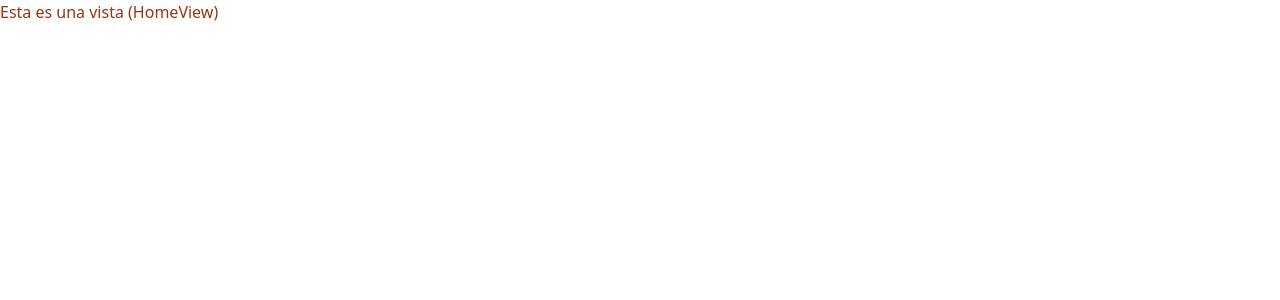
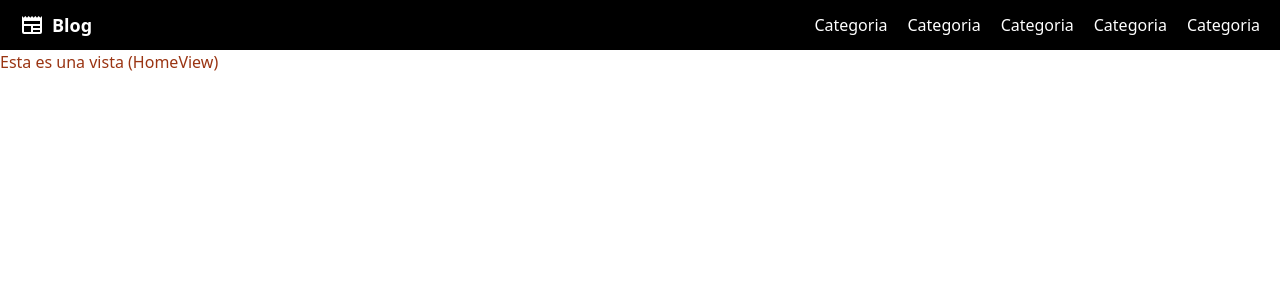
Before and after one commit to Miguel-CaAr/blog-dev, a Vue app: page / in a window 1280 px wide. Shown: the top 300 px of the page. Built offline with nearby package versions, Linux system fonts and the light colour scheme.

Commit message:
03/07/2024
- [x] Navbar
- [x] Login route without navbar with meta data

```diff
--- a/package.json
+++ b/package.json
@@ -9,6 +9,7 @@
     "preview": "vite preview"
   },
   "dependencies": {
+    "@mdi/js": "^7.4.47",
     "naive-ui": "^2.38.2",
     "pinia": "^2.1.7",
     "vue": "^3.4.29",
--- a/src/App.vue
+++ b/src/App.vue
@@ -1,10 +1,23 @@
-<script setup>
-import { RouterView } from 'vue-router'
-</script>
-
 <template>
+  <Navbar v-if="!isLoginOrRegisterRoute" />
   <RouterView />
 </template>
 
-<style scoped>
-</style>
+<script setup>
+// ---------UTILS---------//
+import { computed } from "vue";
+import { RouterView, useRoute } from 'vue-router';
+
+// --------COMPONENTS----------//
+import Navbar from './global/components/Navbar.vue';
+
+// ----------CONFIG----------//
+const route = useRoute();
+
+// ----------FUNCTIONS---------//
+const isLoginOrRegisterRoute = computed(() => route.meta.hideNavbar);
+
+</script>
+
+
+<style scoped></style>
--- /dev/null
+++ b/src/global/components/Navbar.vue
@@ -0,0 +1,34 @@
+<template>
+    <nav class="flex bg-black justify-between px-5">
+        <section class="w-full h-[50px] flex items-center gap-2">
+            <svg xmlns="http://www.w3.org/2000/svg" style="width:24px;height:24px;fill:white;" viewBox="0 0 24 24">
+                <path :d="mdiNewspaper" />
+            </svg>
+            <span className="text-white text-lg font-bold">Blog</span>
+        </section>
+        <section class="w-full h-[50px] flex justify-end items-center gap-5">
+            <a href="#" class="text-white hover:underline">
+                Categoria
+            </a>
+            <a href="#" class="text-white hover:underline">
+                Categoria
+            </a>
+            <a href="#" class="text-white hover:underline">
+                Categoria
+            </a>
+            <a href="#" class="text-white hover:underline">
+                Categoria
+            </a>
+            <a href="#" class="text-white hover:underline">
+                Categoria
+            </a>
+        </section>
+    </nav>
+</template>
+
+<script setup>
+import { mdiNewspaper } from "@mdi/js"
+
+</script>
+
+<style lang="css" scoped></style>
--- /dev/null
+++ b/src/register/RegisterView.vue
@@ -0,0 +1,16 @@
+<template>
+    <main>
+        <section>
+            <h1 class="text-red-400">Lorem ipsum dolor sit, amet consectetur.</h1>
+            <h3 class="text-blue-400">Lorem, ipsum dolor.</h3>
+            <p class="text-amber-700">Lorem ipsum dolor sit amet consectetur adipisicing elit. Doloribus
+                provident natus beatae quae aperiam. Magnam?</p>
+        </section>
+    </main>
+</template>
+
+<script setup>
+
+</script>
+
+<style lang="css" scoped></style>
--- a/src/router/index.js
+++ b/src/router/index.js
@@ -1,15 +1,22 @@
-import { createRouter, createWebHistory } from 'vue-router'
-import HomeView from '../views/HomeView.vue'
+import { createRouter, createWebHistory } from "vue-router";
+import HomeView from "../views/HomeView.vue";
+import RegisterView from "../register/RegisterView.vue";
 
 const router = createRouter({
   history: createWebHistory(import.meta.env.BASE_URL),
   routes: [
     {
-      path: '/',
-      name: 'home',
-      component: HomeView
+      path: "/",
+      name: "home",
+      component: HomeView,
     },
-  ]
-})
+    {
+      path: "/register",
+      name: "register",
+      component: RegisterView,
+      meta: { hideNavbar: true },
+    },
+  ],
+});
 
-export default router
+export default router;
--- a/src/views/HomeView.vue
+++ b/src/views/HomeView.vue
@@ -5,6 +5,4 @@
 <script setup>
 </script>
 
-<style lang="css" scoped>
-
-</style>
+<style lang="css" scoped></style>
```
Also changed, not shown: 1 other file (tests, documents, lock files or other folders).
